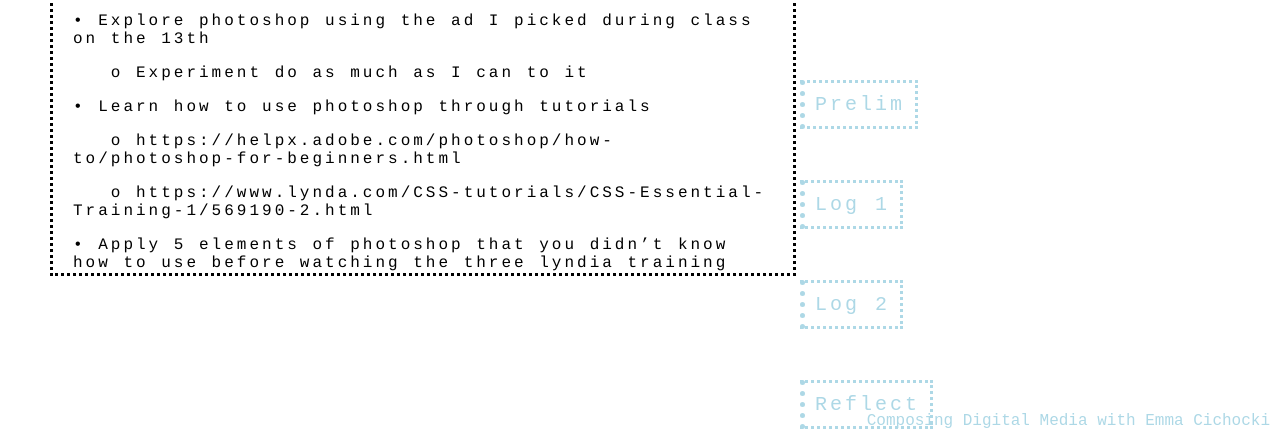
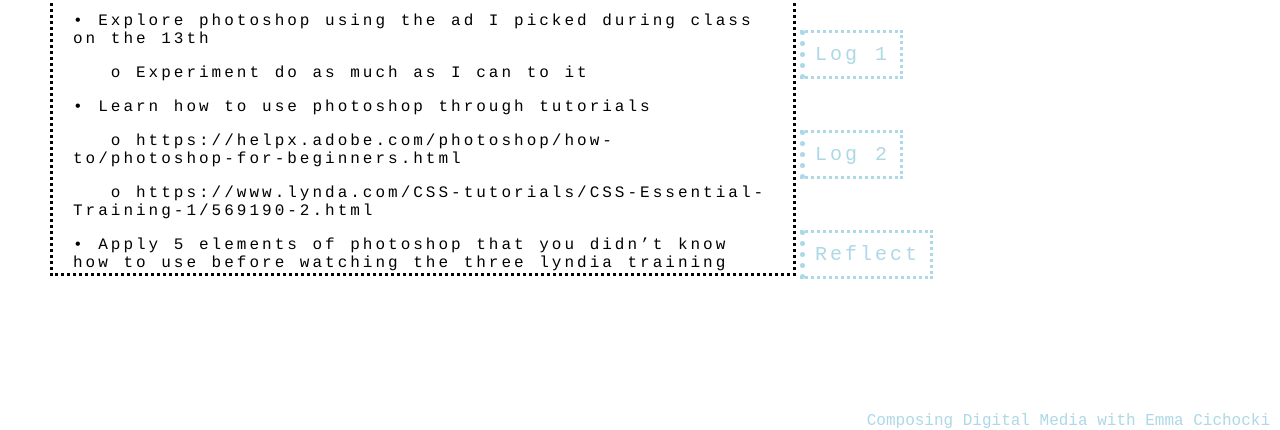
Before and after one commit to EMC105/EMC105.github.io, a plain HTML site: page Prelim/index.html in a window 1280 px wide. Shown: the part 370-800 px from the top of the page. Drawn offline with Linux system fonts and the light colour scheme.

Commit message:
Update prelim.css

```diff
--- a/prelim.css
+++ b/prelim.css
@@ -47,7 +47,7 @@ li a.prelim{
     text-decoration:none;
     display:block;
     position:fixed;
-    top:450;
+    top:300;
     left:800;
     text-indent:0;
     border-style:dotted;
@@ -65,7 +65,7 @@ li a.post2{
     text-decoration:none;
     display:block;
     position:fixed;
-    top: 550;
+    top: 400;
     left:800;
     text-indent:0;
     border-style:dotted;
@@ -83,7 +83,7 @@ li a.post3{
     text-decoration:none;
     display:block;
     position:fixed;
-    top: 650;
+    top: 500;
     left:800;
     text-indent:0;
     border-style:dotted;
@@ -101,7 +101,7 @@ li a.Reflection{
     text-decoration:none;
     display:block;
     position:fixed;
-    top: 750;
+    top: 600;
     left:800;
     text-indent:0;
     border-style:dotted;
```
